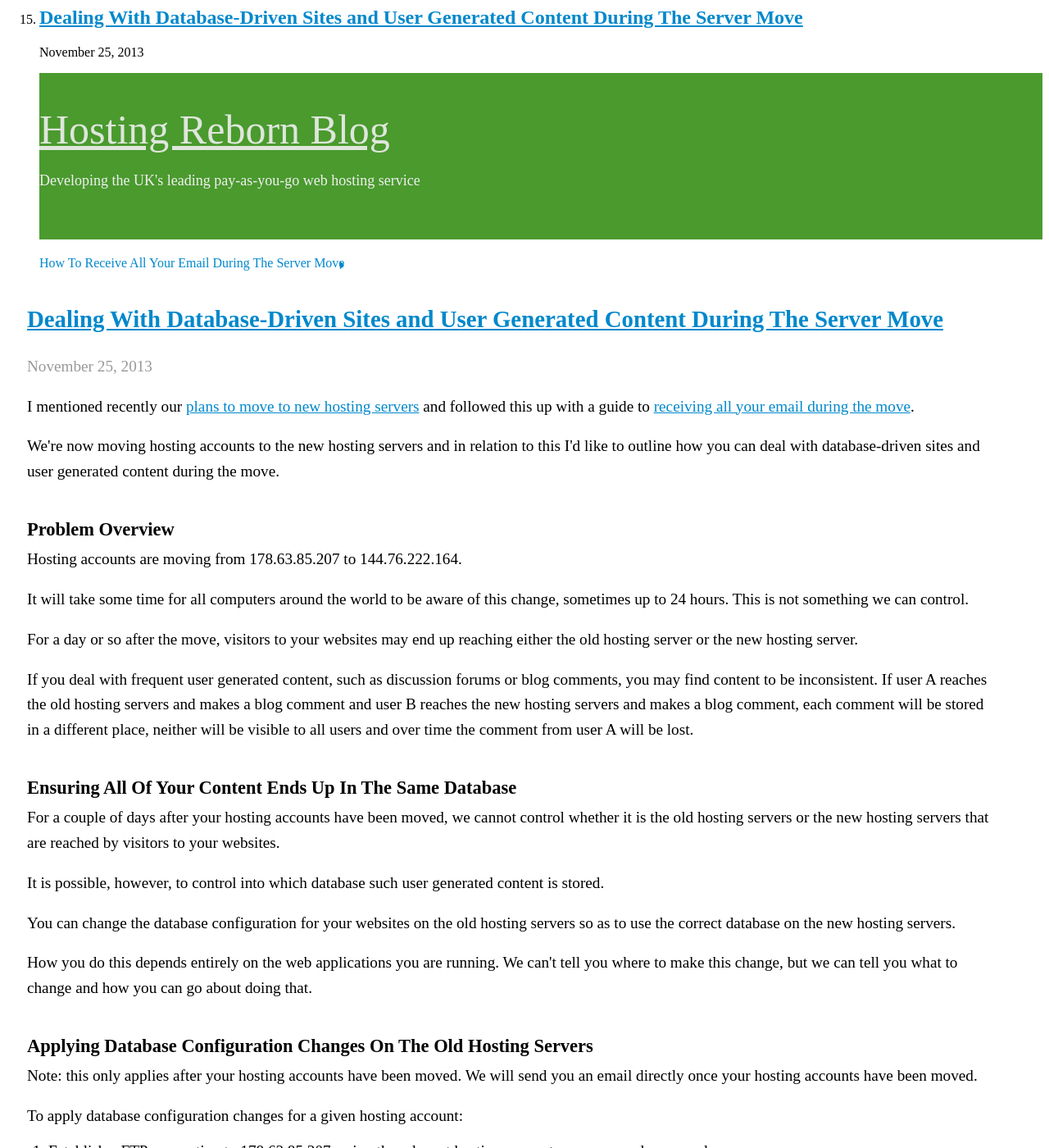
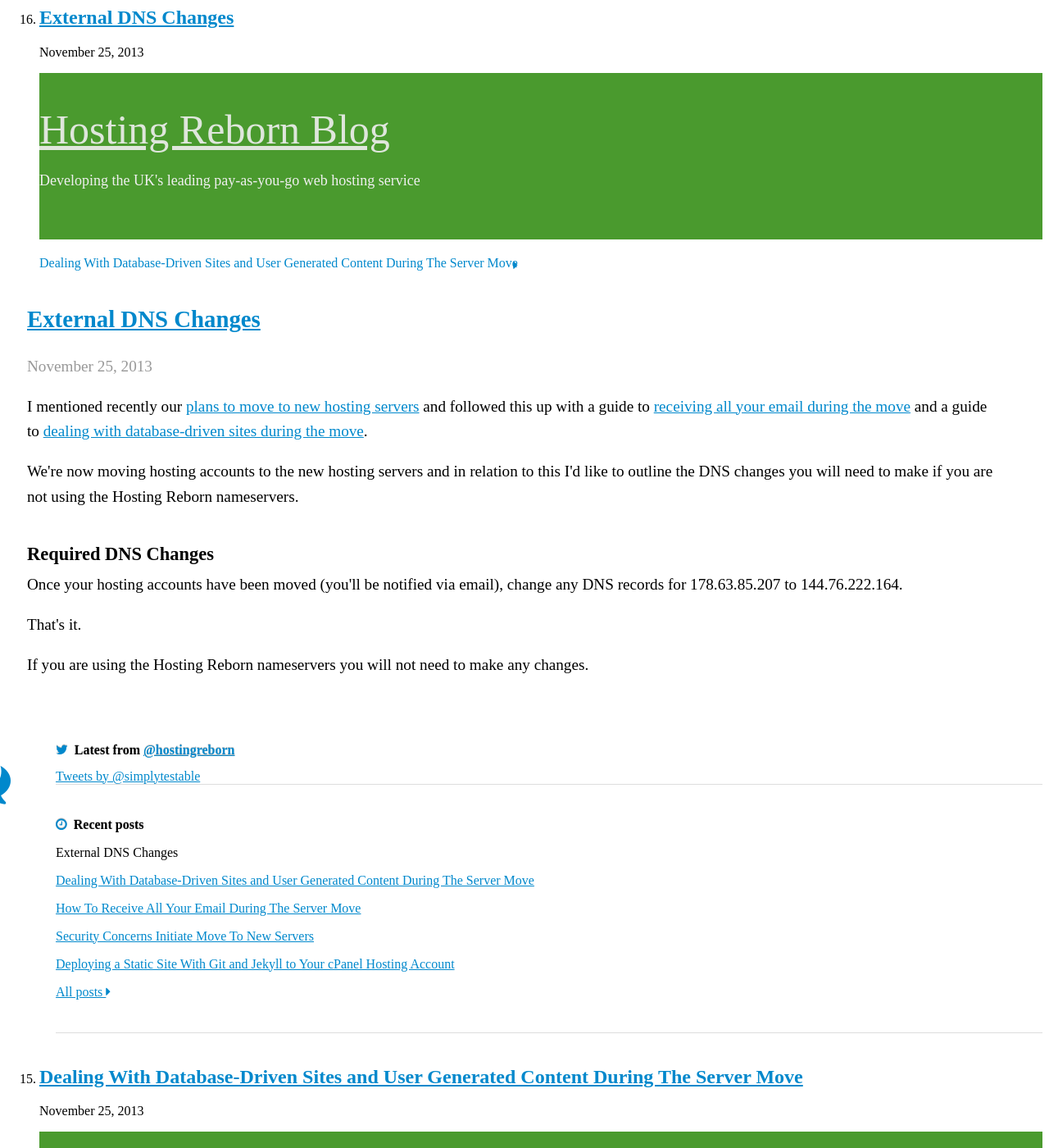
Before and after one commit to webignition/blog.hostingreborn.com, a Jekyll site: the page built from archive_source/index.html, in a window 1280 px wide and 1400 px high. Shown: the whole window at 82% size. Built offline with Jekyll 4.4.1, drawn with Linux system fonts in a browser that asks for light colours; nearby versions of some CDN libraries; comment, search, counter and statistics services are not loaded; a style sheet for code colours, icons or effects is not loaded; some of the changed text lies outside the part shown.

Commit message:
external dns changes

```diff
--- a/_posts/2013-11-25-dealing-with-database-driven-sites-and-user-generated-content-during-the-server-move.html
+++ b/_posts/2013-11-25-dealing-with-database-driven-sites-and-user-generated-content-during-the-server-move.html
@@ -1,6 +1,7 @@
 ---
 layout: default
 title: "Dealing With Database-Driven Sites and User Generated Content During The Server Move"
+date: 2013-11-25 10:30:00
 author:
 name: Jon Cram
 url: http://webignition.net
--- /dev/null
+++ b/_posts/2013-11-25-external-DNS-changes.html
@@ -0,0 +1,41 @@
+---
+layout: default
+title: "External DNS Changes"
+date: 2013-11-25 10:40:00
+author:
+name: Jon Cram
+url: http://webignition.net
+---
+
+<div class="section section-first">
+
+    <p>
+        I mentioned recently our <a href="/security-concerns-initiate-move-to-new-servers/">plans to move to new hosting servers</a>
+        and followed this up with a guide to <a href="/how-to-receive-all-your-email-during-the-server-move/">receiving all your email during the move</a>
+        and a guide to <a href="/dealing-with-database-driven-sites-and-user-generated-content-during-the-server-move/">dealing with database-driven sites during the move</a>.
+    </p>
+
+    <p>
+        We're now moving hosting accounts to the new hosting servers and in relation
+        to this I'd like to outline the DNS changes you will need to make if you
+        are not using the Hosting Reborn nameservers.
+    </p>
+</div>
+
+<div class="section">
+    <h3>Required DNS Changes</h3>
+
+    <p>
+        Once your hosting accounts have been moved (you'll be notified via email),
+        change any DNS records for 178.63.85.207 to 144.76.222.164.
+    </p>
+
+    <p>
+        That's it.
+    </p>
+
+    <p>
+        If you are using the Hosting Reborn nameservers you will not need to
+        make any changes.
+    </p>
+</div>
--- a/archive/index.html
+++ b/archive/index.html
@@ -4,6 +4,24 @@
 is_archive: true
 ---
 <ol class="archive">
+
+
+    <li value="16">
+        <h2><a href="/external-DNS-changes/">External DNS Changes </a></h2>
+        <p class="post-date">November 25, 2013</p>
+
+
+
+        <p>
+        I mentioned recently our <a href="/security-concerns-initiate-move-to-new-servers/">plans to move to new hosting servers</a>
+        and followed this up with a guide to <a href="/how-to-receive-all-your-email-during-the-server-move/">receiving all your email during the move</a>
+        and a guide to <a href="/dealing-with-database-driven-sites-and-user-generated-content-during-the-server-move/">dealing with database-driven sites during the move</a>.
+    </p>
+
+
+
+
+    </li>
 
 
     <li value="15">
```
Also changed, not shown: sitemap.xml (+7 -3 lines).
